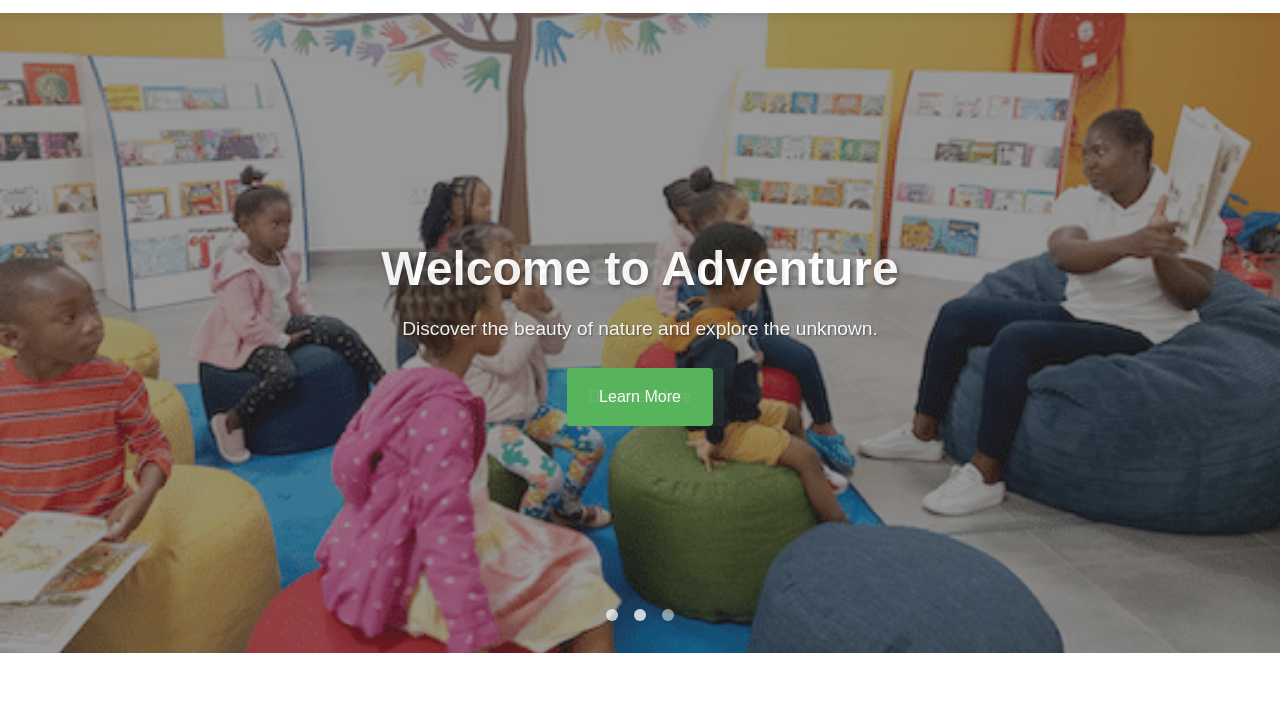
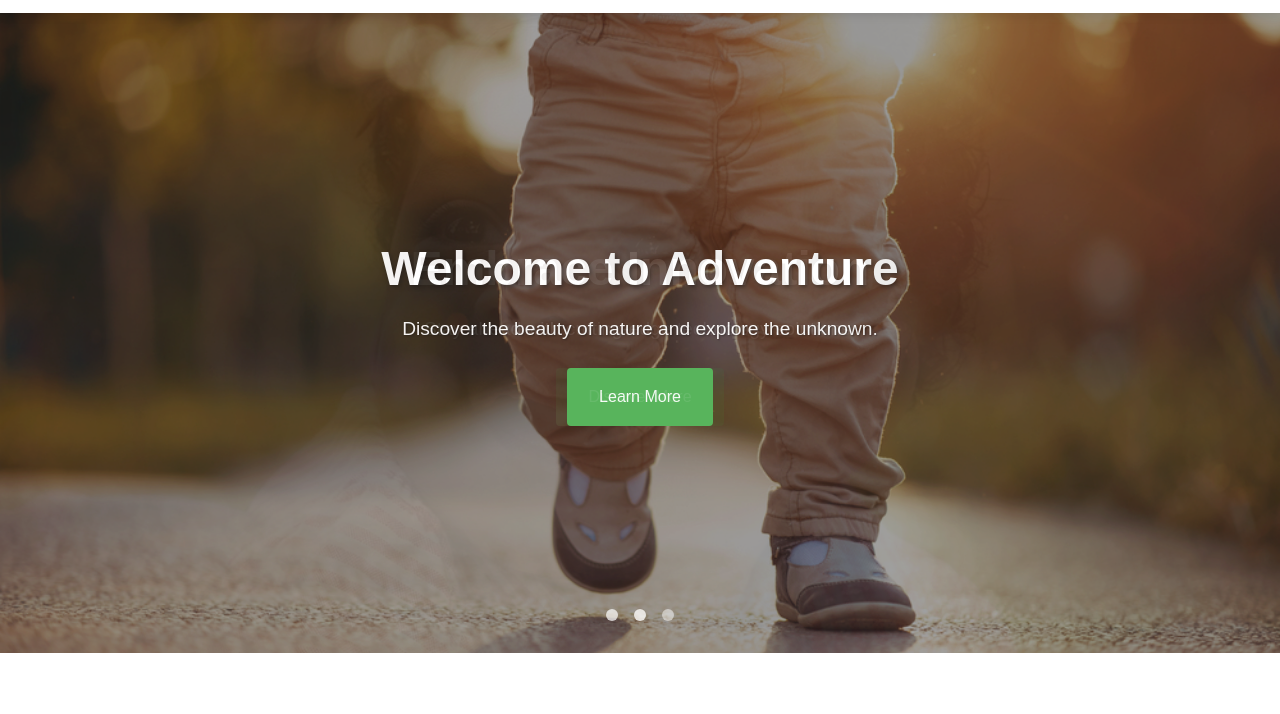
Before and after one commit to NqobileRSA/SphesihleMaphululo, a plain HTML site: page index.html in a window 1280 px wide. Shown: the part 69-783 px from the top of the page. Drawn offline with Linux system fonts and the light colour scheme.

Commit message:
carousel images

```diff
--- a/index.html
+++ b/index.html
@@ -31,11 +31,7 @@
     <!-- hero section start -->
     <div class="hero-carousel">
       <div class="slide active">
-        <img
-          src="./assets/images/aboutpicture.png"
-          alt="Nature"
-          class="slide-bg"
-        />
+        <img src="./assets/images/baby.png" alt="Nature" class="slide-bg" />
         <div class="slide-content">
           <h1>Welcome to Adventure</h1>
           <p>Discover the beauty of nature and explore the unknown.</p>
@@ -45,7 +41,7 @@
 
       <div class="slide">
         <img
-          src="./assets/images/aboutpicture.png"
+          src="./assets/images/infant.png"
           alt="Technology"
           class="slide-bg"
         />
@@ -57,11 +53,7 @@
       </div>
 
       <div class="slide">
-        <img
-          src="./assets/images/aboutpicture.png"
-          alt="Lifestyle"
-          class="slide-bg"
-        />
+        <img src="./assets/images/boy.png" alt="Lifestyle" class="slide-bg" />
         <div class="slide-content">
           <h1>Live Your Best Life</h1>
           <p>Transform your lifestyle with our premium services.</p>
```
